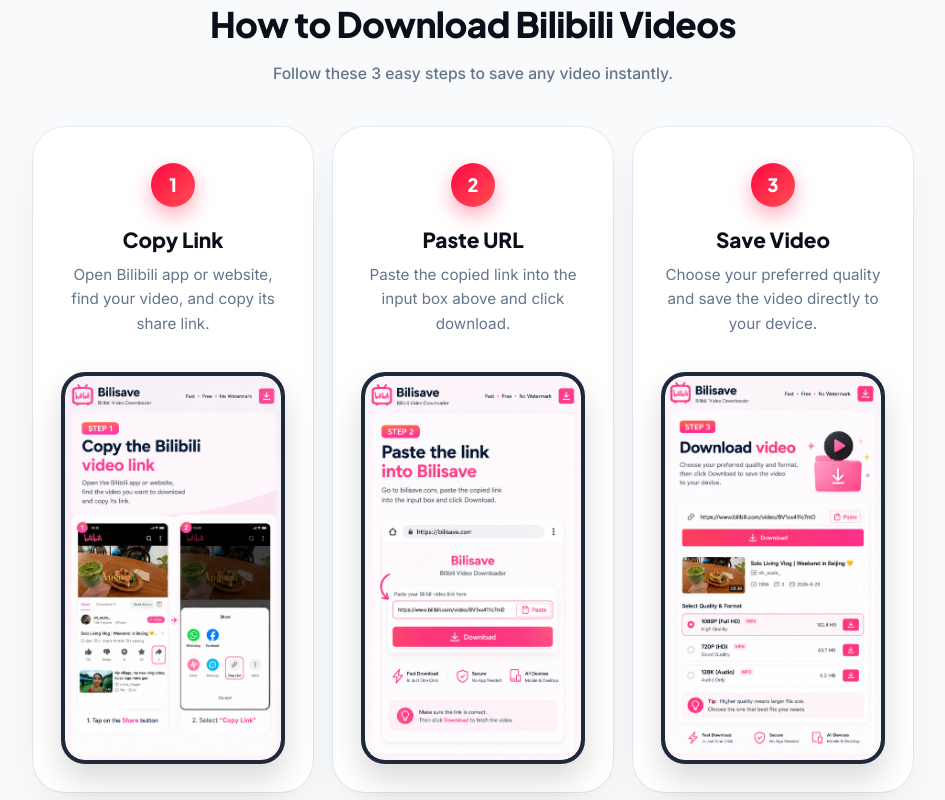
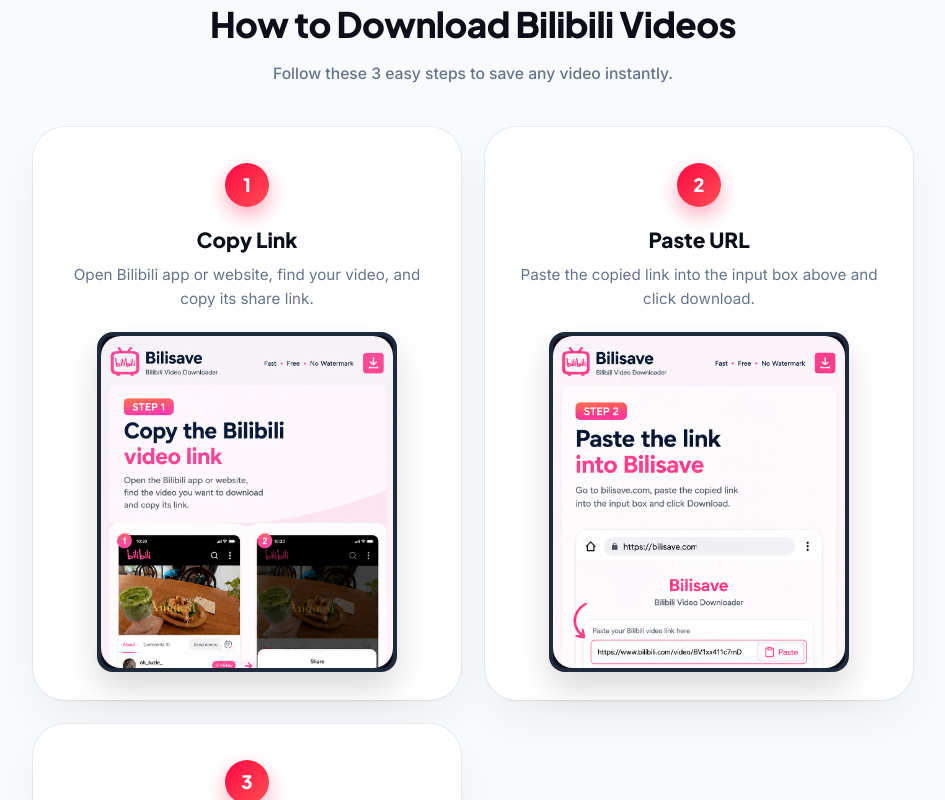
Before and after one commit to ravilavanya362-creator/bilibili-downloader, a Next.js app: page / in a window 1280 px wide. Shown: the part 700-1500 px from the top of the page, without its empty margins (167-1112 px from the left). Built offline with nearby package versions, Linux system fonts and the light colour scheme.

Commit message:
Update index.js

```diff
--- a/pages/index.js
+++ b/pages/index.js
@@ -109,7 +109,7 @@
         </div>
       </section>
 
-      {/* How to Download Section */}
+      {/* How to Download Section with Images Perfectly Fitted */}
       <section className="howto-section">
         <div className="container">
           <div style={{ textAlign: 'center', marginBottom: '32px' }}>
@@ -120,32 +120,32 @@
             <p className="howto-subtitle">Follow these 3 easy steps to save any video instantly.</p>
           </div>
 
-          <div className="howto-container" style={{ display: 'grid', gridTemplateColumns: 'repeat(auto-fit, minmax(280px, 1fr))', gap: '20px', maxWidth: '920px' }}>
+          <div className="howto-container" style={{ display: 'grid', gridTemplateColumns: 'repeat(auto-fit, minmax(280px, 1fr))', gap: '24px', maxWidth: '960px' }}>
 
-            <div className="howto-card">
+            <div className="howto-card" style={{ display: 'flex', flexDirection: 'column', height: '100%' }}>
               <div className="howto-badge">1</div>
               <h3 className="howto-step-title">Copy Link</h3>
               <p className="howto-step-desc">Open Bilibili app or website, find your video, and copy its share link.</p>
-              <div className="howto-img-wrapper">
-                <img src="/step-1.png" alt="Step 1: Copy Link" />
+              <div className="howto-img-wrapper" style={{ marginTop: 'auto', width: '100%', maxHeight: '340px', borderRadius: '16px', overflow: 'hidden', background: '#0b0f19' }}>
+                <img src="/step-1.png" alt="Step 1: Copy Link" style={{ width: '100%', height: '100%', objectFit: 'cover', objectPosition: 'top' }} />
               </div>
             </div>
 
-            <div className="howto-card">
+            <div className="howto-card" style={{ display: 'flex', flexDirection: 'column', height: '100%' }}>
               <div className="howto-badge">2</div>
               <h3 className="howto-step-title">Paste URL</h3>
               <p className="howto-step-desc">Paste the copied link into the input box above and click download.</p>
-              <div className="howto-img-wrapper">
-                <img src="/step-2.png" alt="Step 2: Paste URL" />
+              <div className="howto-img-wrapper" style={{ marginTop: 'auto', width: '100%', maxHeight: '340px', borderRadius: '16px', overflow: 'hidden', background: '#0b0f19' }}>
+                <img src="/step-2.png" alt="Step 2: Paste URL" style={{ width: '100%', height: '100%', objectFit: 'cover', objectPosition: 'top' }} />
               </div>
             </div>
 
-            <div className="howto-card">
+            <div className="howto-card" style={{ display: 'flex', flexDirection: 'column', height: '100%' }}>
               <div className="howto-badge">3</div>
               <h3 className="howto-step-title">Save Video</h3>
               <p className="howto-step-desc">Choose your preferred quality and save the video directly to your device.</p>
-              <div className="howto-img-wrapper">
-                <img src="/step-3.png" alt="Step 3: Save Video" />
+              <div className="howto-img-wrapper" style={{ marginTop: 'auto', width: '100%', maxHeight: '340px', borderRadius: '16px', overflow: 'hidden', background: '#0b0f19' }}>
+                <img src="/step-3.png" alt="Step 3: Save Video" style={{ width: '100%', height: '100%', objectFit: 'cover', objectPosition: 'top' }} />
               </div>
             </div>
 
@@ -155,7 +155,7 @@
 
       {/* All Articles / Blog Section on Homepage */}
       <section className="featured-article-section" style={{ padding: '20px 16px 70px' }}>
-        <div className="container" style={{ maxWidth: '920px' }}>
+        <div className="container" style={{ maxWidth: '960px' }}>
           <div style={{ textAlign: 'center', marginBottom: '36px' }}>
             <div className="eyebrow" style={{ background: 'rgba(255, 8, 68, 0.08)', color: '#ff0844', border: '1px solid rgba(255, 8, 68, 0.15)' }}>
               FROM THE BLOG
@@ -164,7 +164,6 @@
             <p className="howto-subtitle">Everything you need to know about video streaming and formats.</p>
           </div>
 
-          {/* Grid of all articles */}
           <div className="post-list" style={{ display: 'grid', gridTemplateColumns: 'repeat(auto-fill, minmax(280px, 1fr))', gap: '24px' }}>
             {allPosts.map((post, index) => {
               const gradients = [
@@ -249,7 +248,7 @@
 
       {/* FAQ Section */}
       <section className="faq-section">
-        <div className="container">
+        <div className="container" style={{ maxWidth: '960px' }}>
           <div style={{ textAlign: 'center', marginBottom: '32px' }}>
             <div className="eyebrow" style={{ background: 'rgba(255, 8, 68, 0.08)', color: '#ff0844', border: '1px solid rgba(255, 8, 68, 0.15)' }}>
               HELP CENTER
@@ -304,4 +303,4 @@
       allPosts,
     },
   };
-        }
+                }
```
